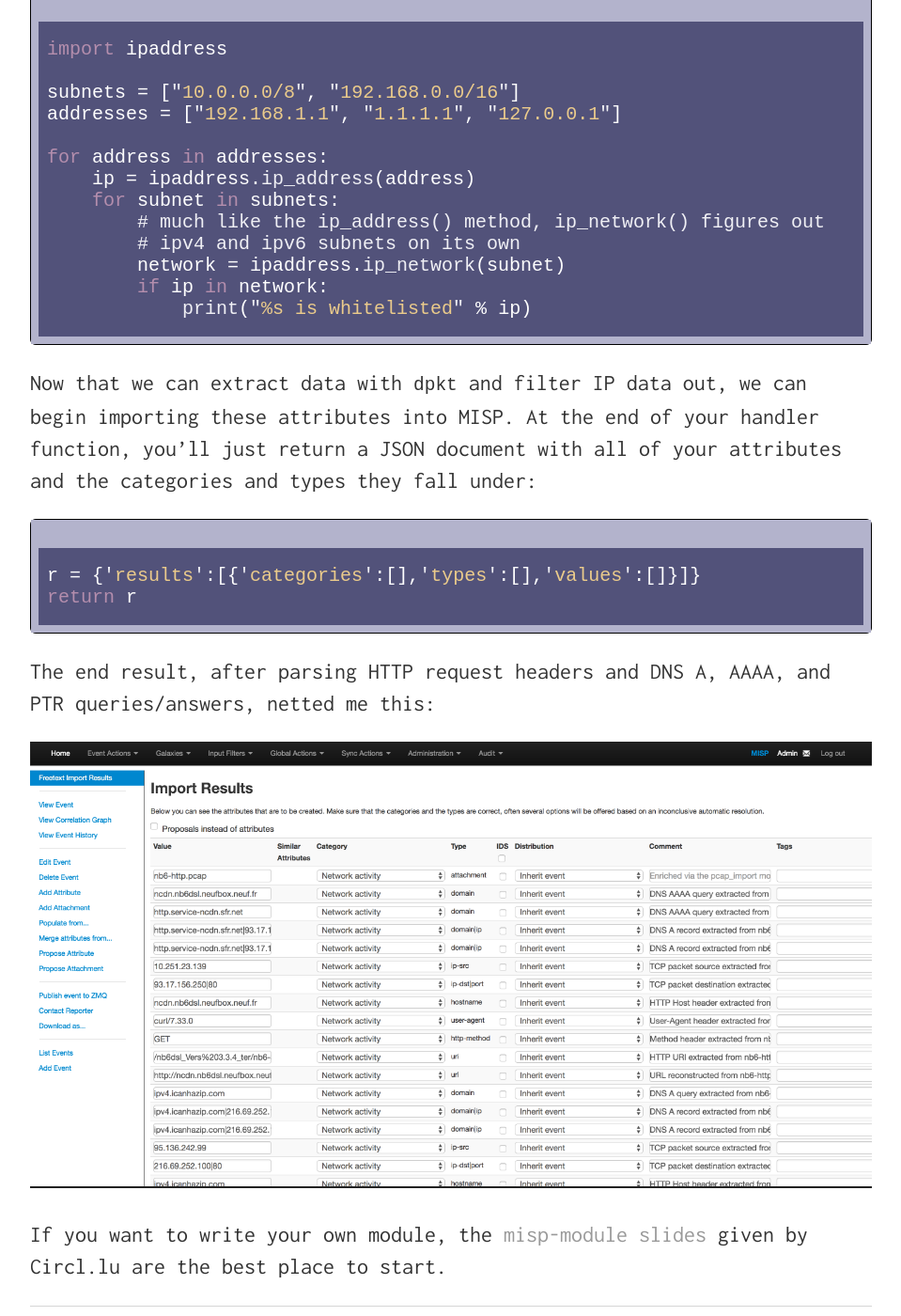
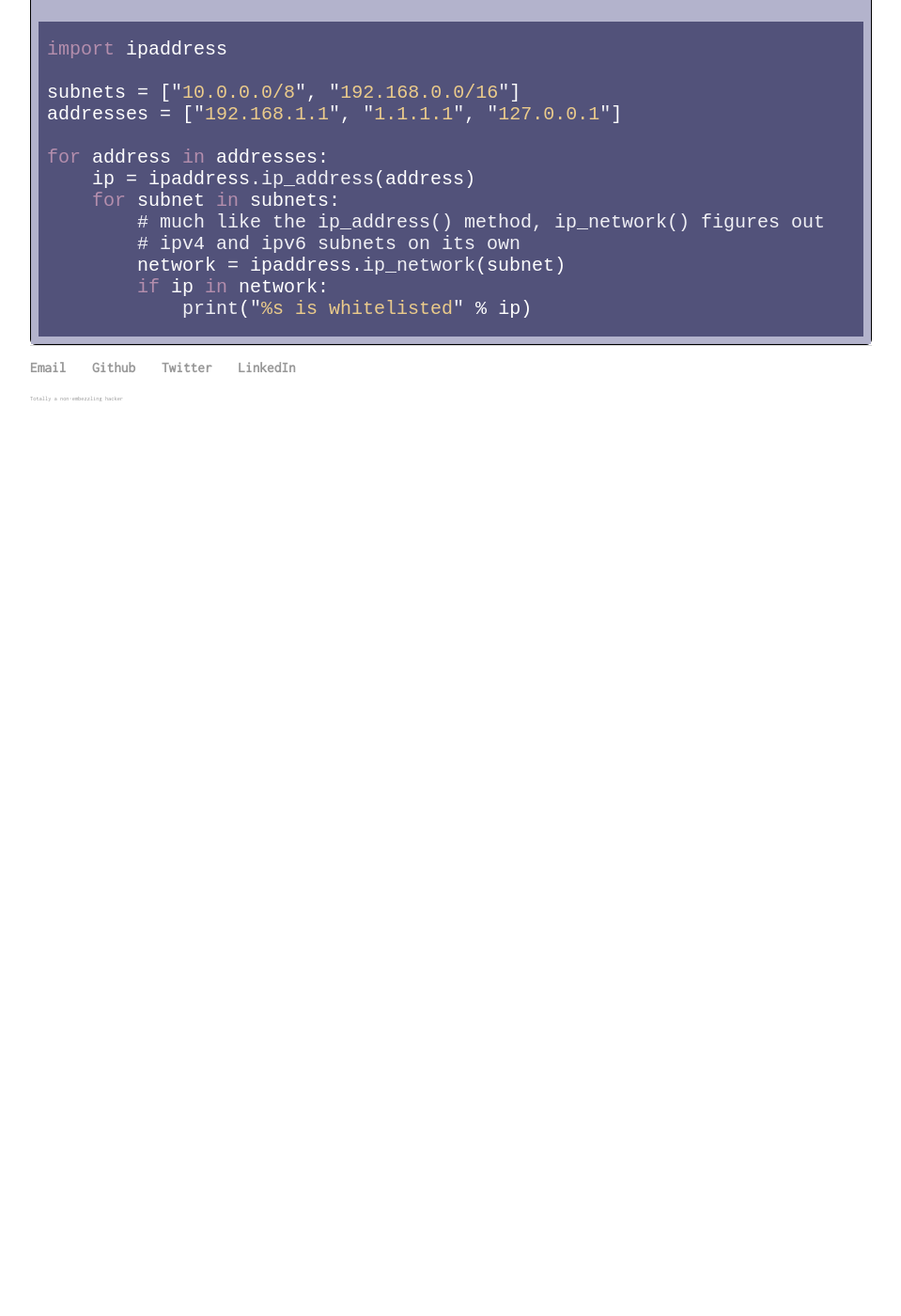
Before and after one commit to infosec-intern/infosec-intern.github.io, a Jekyll site: the page built from _posts/2017-07-20-dpkt-+-python3-pt2.md, in a window 1280 px wide and 1400 px high, scrolled down 2091 px. Shown: the whole window at 94% size, without its empty margins (160-1119 px from the left). Built offline with Jekyll 4.4.1, drawn with Linux system fonts in a browser that asks for light colours; after the commit the page ends 2551 px from its top, so only the background shows below that.

Commit message:
renamed pt2 to its actual create date

````diff
--- a/_posts/2017-07-18-dpkt-+-python3-pt2.md
+++ b/_posts/2017-07-20-dpkt-+-python3-pt2.md
@@ -65,15 +65,3 @@ for address in addresses:
         if ip in network:
             print("%s is whitelisted" % ip)
 ```
-
-Now that we can extract data with `dpkt` and filter IP data out, we can begin importing these attributes into MISP. At the end of your handler function, you'll just return a JSON document with all of your attributes and the categories and types they fall under:
-``` python
-r = {'results':[{'categories':[],'types':[],'values':[]}]}
-return r
-```
-
-The end result, after parsing HTTP request headers and DNS A, AAAA, and PTR queries/answers, netted me this:
-
-![PCAP Import]({{ site.url }}/images/pcap_import.PNG)
-
-If you want to write your own module, the [misp-module slides](https://circl.lu/assets/files/misp-training/luxembourg2017/4-misp-modules.pdf) given by Circl.lu are the best place to start.
````
